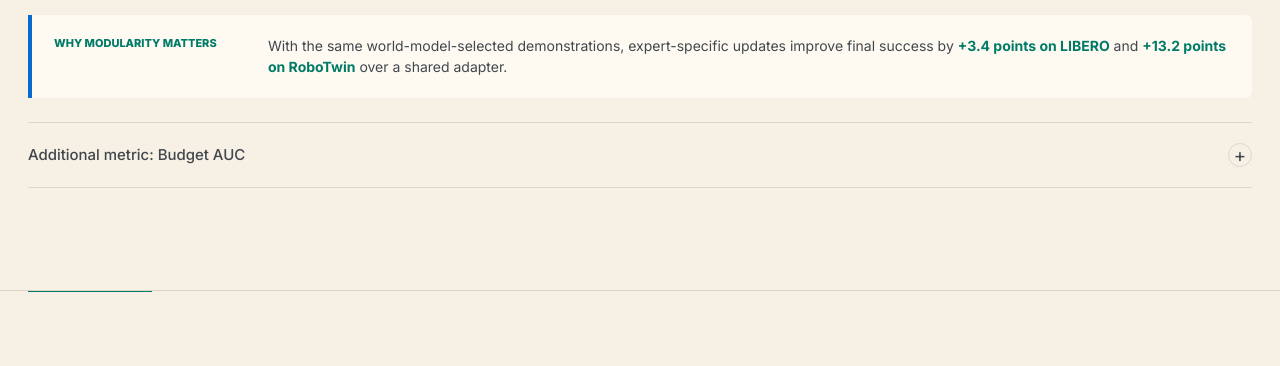
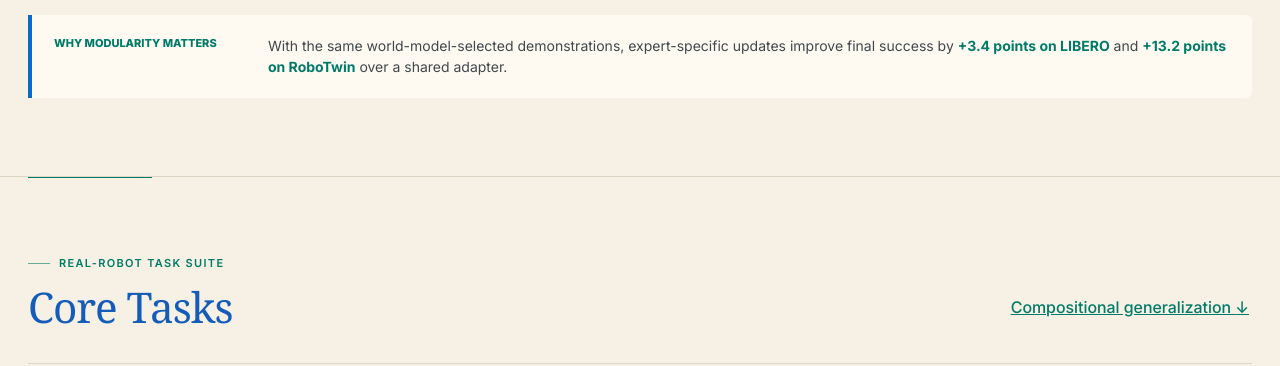
Before and after one commit to RoboCoach-ICLR/robocoach-iclr.github.io, a plain HTML site: page index.html in a window 1280 px wide. Shown: the part 5080-5446 px from the top of the page. Drawn offline with Linux system fonts and the light colour scheme.

Commit message:
Remove redundant Budget AUC details

```diff
--- a/index.html
+++ b/index.html
@@ -372,7 +372,7 @@
 <span>Why modularity matters</span>
 <p>With the same world-model-selected demonstrations, expert-specific updates improve final success by <strong>+3.4 points on LIBERO</strong> and <strong>+13.2 points on RoboTwin</strong> over a shared adapter.</p>
 </div>
-<details class="research-details"><summary>Additional metric: Budget AUC<span aria-hidden="true">+</span></summary><div class="details-body"><p>Normalized Budget AUC summarizes success across the acquisition budget. RoboCoach gains 34.2 and 26.4 Budget-AUC points over uniform acquisition on Franka and AgileX, respectively.</p><p>With these same demonstrations, expert-specific updates also improve Budget AUC by 2.3 points on LIBERO and 7.9 points on RoboTwin over a shared adapter.</p></div></details></section>
+</section>
 <section aria-labelledby="hardware-title" class="section section-hardware" id="hardware">
 <div class="section-heading section-heading-row">
 <div>
```
